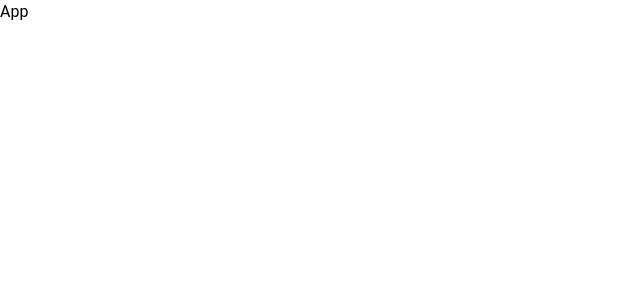
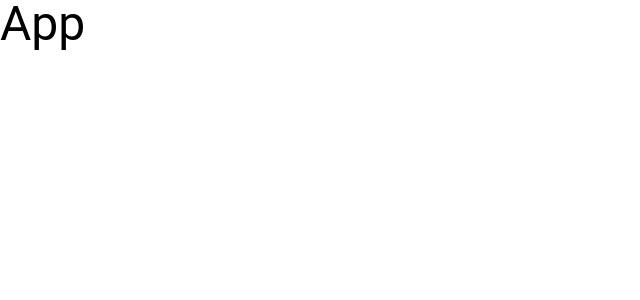
Before and after one commit to crypt096/react-crash-course-2024, a React (Vite) app: page / in a window 1280 px wide. Shown: the top 300 px of the page, without its empty margins (0-640 px from the left). Built offline with nearby package versions, Linux system fonts and the light colour scheme.

Commit message:
Update App.tsx

```diff
--- a/src/App.tsx
+++ b/src/App.tsx
@@ -1,6 +1,6 @@
 const App = () => {
   return (
-    <div>App</div>
+    <div className="text-5xl">App</div>
   )
 }
 export default App
```
